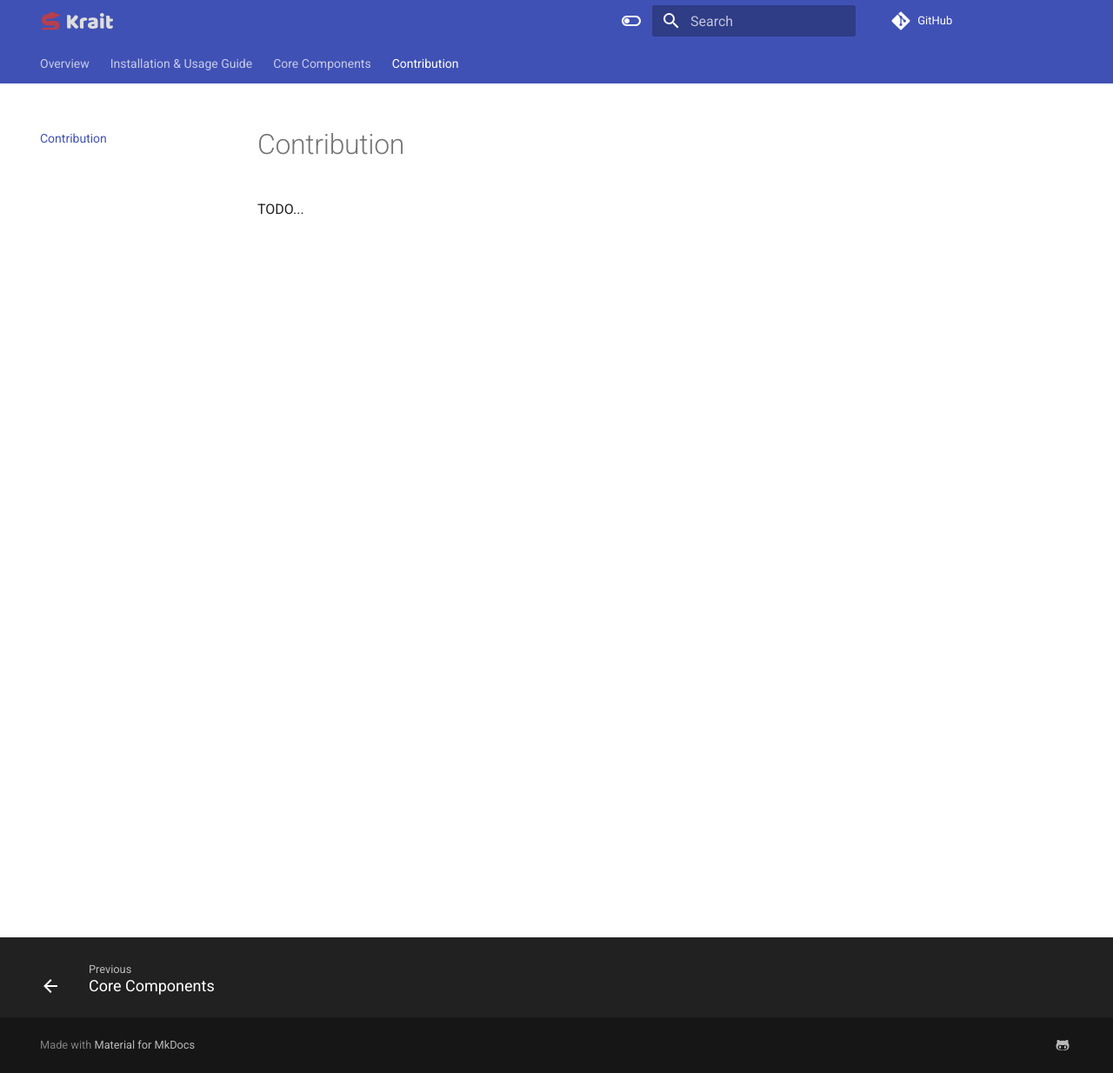
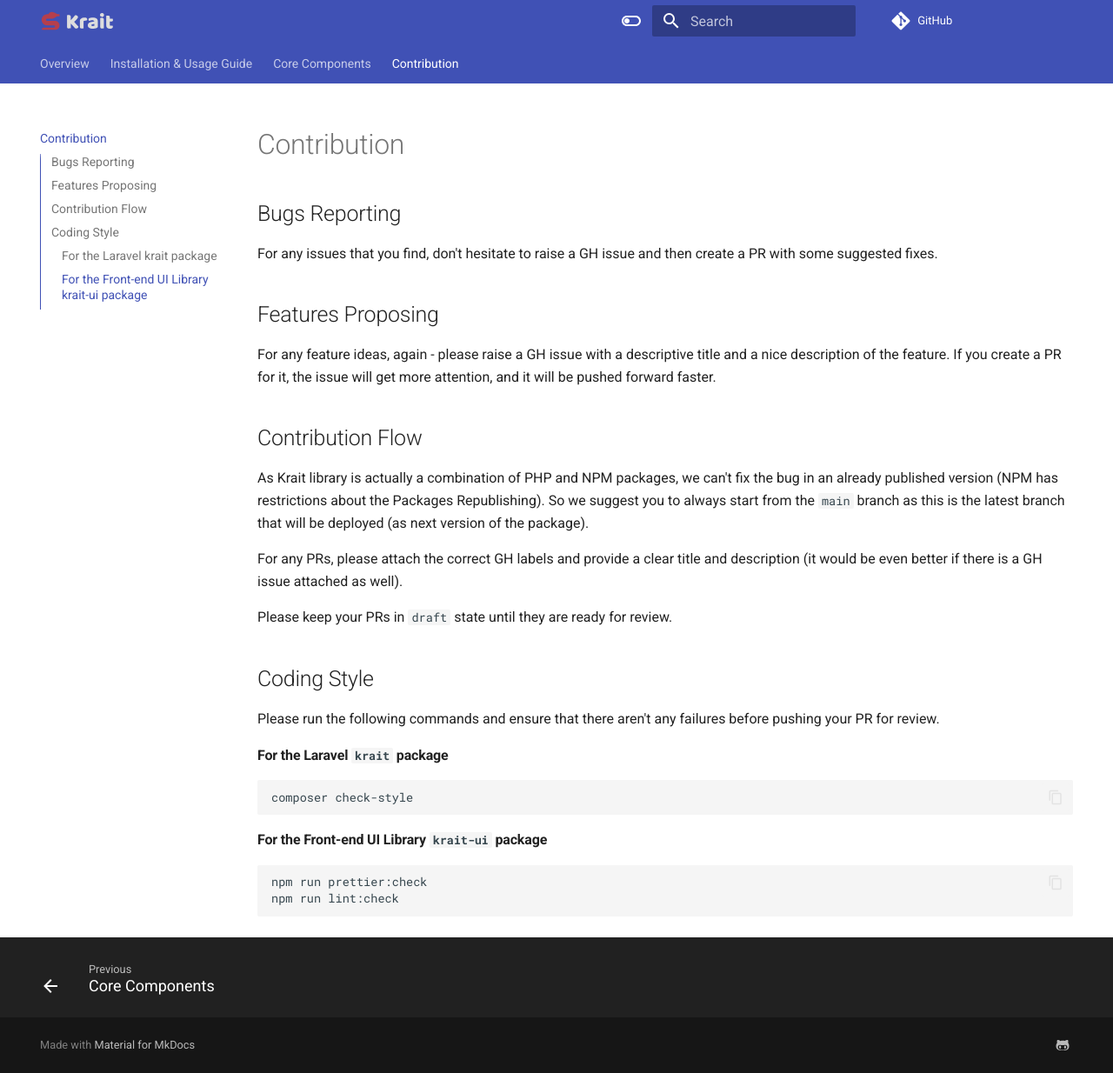
Before and after one commit to mtrdesign/krait, an MkDocs documentation site: the page built from docs/contribution.md, in a window 1280 px wide and 1234 px high. Shown: the whole window at 87% size. Built offline with MkDocs 1.6.1 and Material for MkDocs 9.7.7, drawn with Linux system fonts in a browser that asks for light colours; comment, search, counter and statistics services are not loaded.

Commit message:
Add contribution details

````diff
--- a/docs/contribution.md
+++ b/docs/contribution.md
@@ -1,3 +1,36 @@
 # Contribution
 
-TODO...
+## Bugs Reporting
+For any issues that you find, don't hesitate to raise a GH issue and then create
+a PR with some suggested fixes.
+
+## Features Proposing
+For any feature ideas, again - please raise a GH issue with a descriptive title and a nice description
+of the feature. If you create a PR for it, the issue will get more attention, and it will be pushed forward
+faster.
+
+## Contribution Flow
+As Krait library is actually a combination of PHP and NPM packages, we can't fix the bug in an already published
+version (NPM has restrictions about the Packages Republishing). So we suggest you to always start from the `main` branch
+as this is the latest branch that will be deployed (as next version of the package).
+
+For any PRs, please attach the correct GH labels and provide a clear title and description (it would be even better if
+there is a GH issue attached as well).
+
+Please keep your PRs in `draft` state until they are ready for review.
+
+## Coding Style
+Please run the following commands and ensure that there aren't any failures before pushing your PR for review.
+
+#### For the Laravel `krait` package
+
+```sh
+composer check-style
+```
+
+#### For the Front-end UI Library `krait-ui` package
+
+```sh
+npm run prettier:check
+npm run lint:check
+```
````
